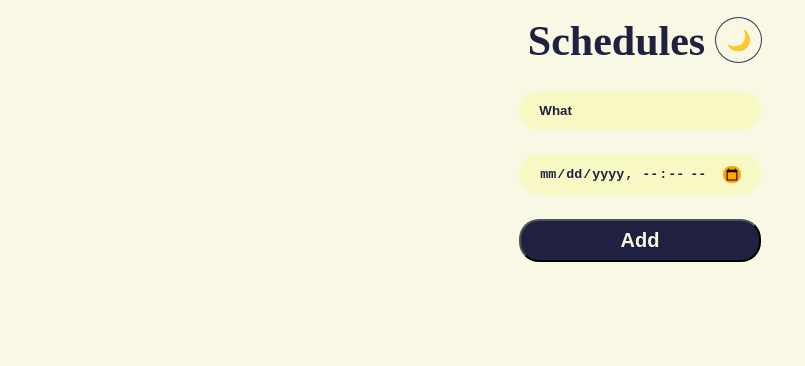
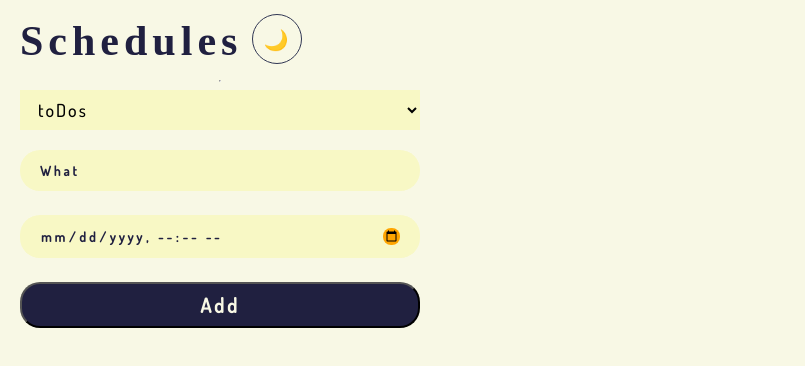
Before and after one commit to Cj-K-7/scheduler, a React (Create React App) app: page / in a window 1280 px wide. Shown: the top 366 px of the page, without its empty margins (0-805 px from the left). Built offline with nearby package versions, Linux system fonts and the light colour scheme.

Commit message:
refactoring- recoil selector: categories

```diff
--- a/src/atoms.ts
+++ b/src/atoms.ts
@@ -1,18 +1,39 @@
-import 'recoil';
-import { atom } from 'recoil';
+import "recoil";
+import { atom, selector } from "recoil";
+
+export enum Categories {
+    "ToDo"="ToDo",
+    "Doing"="Doing",
+    "Done"="Done"
+}
+
+export interface ISchedule {
+  id: number;
+  text: string;
+  time: string;
+  category: Categories;
+}
 
 export const isDarkAtom = atom({
-    key: "isDark",
-    default: false
-})
+  key: "isDark",
+  default: false,
+});
 
-interface ISchedule {
-    id: number;
-    text: string;
-    time: string;
-    category: "to_Do"|"Doing"|"Done"
-}
-export const scheduleList = atom<ISchedule[]>({
-    key: "schedule",
-    default: []
-})
+export const scheduleListAtom = atom<ISchedule[]>({
+  key: "scheduleList",
+  default: [],
+});
+
+export const categoryStateAtom = atom<Categories>({
+    key: "categoryState",
+    default: Categories.ToDo
+});
+
+export const schedulesSelector = selector({
+  key: "schedulesSelector",
+  get: ({ get }) => {
+    const schedules = get(scheduleListAtom);
+    const category = get(categoryStateAtom);
+    return schedules.filter(data=> data.category === category);
+  },
+}); // selector doesn't change state
--- a/src/components/Form.tsx
+++ b/src/components/Form.tsx
@@ -1,7 +1,7 @@
 import { useForm } from "react-hook-form";
-import { useSetRecoilState } from "recoil";
+import { useRecoilValue, useSetRecoilState } from "recoil";
 import styled from "styled-components";
-import { scheduleList } from "../atoms";
+import { categoryStateAtom, scheduleListAtom } from "../atoms";
 
 interface IForm {
   What: string;
@@ -9,10 +9,9 @@ interface IForm {
 }
 
 const FormBox = styled.form`
-  max-width: 1000px;
   display: flex;
   flex-direction: column;
-  margin : 20px 0px;
+  margin: 20px 0px;
   input {
     margin-bottom: 12px;
     padding: 12px 20px;
@@ -24,7 +23,7 @@ const What = styled.input.attrs({ type: "text" })`
   border-radius: 20px;
   color: ${(p) => p.theme.textColor};
   background-color: ${(p) => p.theme.bgColor2};
-  &::placeholder{
+  &::placeholder {
     color: ${(p) => p.theme.textColor};
   }
 `;
@@ -35,7 +34,7 @@ const When = styled.input.attrs({ type: "datetime-local" })`
   color: ${(p) => p.theme.textColor};
   background-color: ${(p) => p.theme.bgColor2};
   ::-webkit-calendar-picker-indicator {
-    border-radius : 8px;
+    border-radius: 8px;
     background-color: orange;
   }
 `;
@@ -51,46 +50,49 @@ const Btn = styled.button`
   }
 `;
 const Err = styled.span`
-    padding-left : 8px;
-    padding-bottom : 12px;
+  max-width: 100%;
+  padding-left: 8px;
+  padding-bottom: 12px;
   color: ${(p) => p.theme.highlightColor};
   font-size: 12px;
-    opacity : 0.5;
+  opacity: 0.5;
 `;
 
 function Form() {
-    const setSchedules = useSetRecoilState(scheduleList);
+  const setSchedules = useSetRecoilState(scheduleListAtom);
+  const category = useRecoilValue(categoryStateAtom);
+  const {
+    register, //해당 element 나 input 에 validation 규칙을 적용(훅 적용)
+    handleSubmit, //This function will receive the form data if form validation is successful.
+    formState: { errors }, //에러메세지를 가져와 사용 가능.
+    setValue, // name 으로 field 선택해서 그 field 의 value 를 바꿈.
+    setError, //에러 설정 함수(원하는 에러 조건 만들기)
+  } = useForm<IForm>();//hook Form 작성 <IForm>형태의 object 생성
 
-    const onValid =({What , When}: IForm) =>{
+  const onValid = ({ What, When }: IForm) => {
     if (What === "") {
       setError("What", {}, { shouldFocus: true });
     }
     setSchedules((prev) => [
-        { id: Date.now(), text: What, time: When, category: "to_Do" },
+      { id: Date.now(), text: What, time: When, category },
       ...prev,
     ]);
-      setValue("What", ""); //What 빈칸(default)으로 만들어줌.
-    }
-    const {
-        register,
-        handleSubmit,
-        formState: { errors },
-        setValue,
-        setError
-      } = useForm<IForm>();
+    setValue("What", ""); //What name 으로 선정된 input 의 값을 빈칸(default)으로 만들어줌.
+  }; // Validation 확인 함수
+
 
   return (
     <FormBox onSubmit={handleSubmit(onValid)}>
       <What
         {...register("What", {
-          required: " \"Wirte Task / meetings / Events / Anniversaries\" ",
+          required: ' "Nothing?" ',
         })}
         placeholder="What"
       />
       <Err>{errors?.What?.message}</Err>
       <When
         {...register("When", {
-          required: " \"We need date/time \" ",
+          required: ' "We need date/time " ',
         })}
       />
       <Err>{errors?.When?.message}</Err>
@@ -99,4 +101,4 @@ function Form() {
   );
 }
 
-export default Form
+export default Form;
--- a/src/components/List.tsx
+++ b/src/components/List.tsx
@@ -1,44 +1,83 @@
-import { useRecoilValue } from "recoil";
+import React from "react";
+import { useSetRecoilState } from "recoil";
 import styled from "styled-components";
-import { scheduleList } from "../atoms";
+import { Categories, ISchedule, scheduleListAtom } from "../atoms";
 
-const Schedule_ul = styled.ul`
+const Schedule = styled.li`
+  padding: 8px 12px;
   background-color: ${(p) => p.theme.bgColor1};
-  margin-top: 18px;
+  margin-bottom: 16px;
   div {
-    padding : 8px 12px;
     display: flex;
     align-items: center;
     justify-content: space-between;
   }
 `;
 
-const What = styled.div`
-    padding : 8px;
+const What = styled.input`
+  background: inherit;
+  border: none;
+  font-size: 18px;
+  padding: 8px;
+  color: ${(p) => p.theme.highlightColor};
 `;
 const When = styled.div`
-    padding : 8px;
+  padding: 8px;
 `;
 const Btn = styled.button`
-    margin-left:20px;
-    padding : 8px;
+  margin-left: 20px;
+  padding: 8px;
+  border: none;
 `;
 
-function List() {
-    const schedules= useRecoilValue(scheduleList);
+function List({ id, text, time, category }: ISchedule) {
+  const setState = useSetRecoilState(scheduleListAtom);
+  const onChange = (event: React.FormEvent<HTMLInputElement>) => {
+    const {
+      currentTarget: { value },
+    } = event;
+    text=value;
+  }
+  const onClick = (event: React.MouseEvent<HTMLButtonElement>) => {
+    const {
+      currentTarget: { name },
+    } = event;
+    setState((pre) => {
+      const index = pre.findIndex((list) => list.id === id);
+      const newList = [...pre];
+      const newState = {
+        id,
+        text,
+        time,
+        category: name as ISchedule["category"],
+      };
+      newList.splice(index, 1, newState);
+      return newList;
+    });
+  };
   return (
-    <Schedule_ul>
-      {schedules.map((s) => (
-        <li key={s.id}>
-          <div>
-            <What>{s.text}</What>
-            <When>{s.time}</When>
-            <Btn>{s.category}</Btn>
-          </div>
-        </li>
-      ))}
-    </Schedule_ul>
+    <Schedule key={id}>
+      <What defaultValue={text} onChange={onChange}/>
+      <div>
+        <When>{time}</When>
+        {category !== Categories.ToDo && (
+          <Btn name={Categories.ToDo} onClick={onClick}>
+            to_Do
+          </Btn>
+        )}
+        {category !== Categories.Doing && (
+          <Btn name={Categories.Doing} onClick={onClick}>
+            Doing
+          </Btn>
+        )}
+        {category !== Categories.Done && (
+          <Btn name={Categories.Done} onClick={onClick}>
+            Done
+          </Btn>
+        )}
+      </div>
+    </Schedule>
   );
 }
 
-export default List
+export default List;
--- a/src/components/Schedular.tsx
+++ b/src/components/Schedular.tsx
@@ -1,47 +1,68 @@
-import { useRecoilState } from "recoil";
+import { useRecoilState, useRecoilValue } from "recoil";
 import styled from "styled-components";
-import { isDarkAtom } from "../atoms";
+import { Categories, categoryStateAtom, isDarkAtom, schedulesSelector } from "../atoms";
 import Form from "./Form";
 import List from "./List";
+import "../styles/font.css";
+import React from "react";
 
-
-
-interface TitleProps{
+interface TitleProps {
   isDark: boolean;
 }
 
 const Container = styled.div`
-  max-width: 100vw;
-  display:flex;
-  flex-direction:column;
-  align-items : center;
+  max-width: 400px;
+  display: flex;
+  flex-direction: column;
   justify-content: center;
   margin: 20px;
+  h2 {
+    font-size: 20px;
+  }
 `;
 const Title = styled.h1<TitleProps>`
-  font-size : 42px;
-  button{
-    position : relative;
-    bottom : 8px;
-    left : 10px;
-    padding : 10px;
-    border : 1px solid ${p => p.isDark ? "#F8F8E5": "#303653"};
+  font-size: 42px;
+  button {
+    width: 50px;
+    height: 50px;
+    position: relative;
+    bottom: 8px;
+    left: 10px;
+    padding: 10px;
+    border: 1px solid ${(p) => (p.isDark ? "#F8F8E5" : "#303653")};
     border-radius: 50%;
-    font-size : 20px;
-    background-color : transparent;
-    transition : 0.2s;
+    font-size: 20px;
+    background-color: transparent;
+    transition: 0.2s;
     &:hover {
-      background-color : ${p => p.isDark ? "#F8F8E5": "#303653"};
-      box-shadow : 2px 2px 3px rgba(0,0,0,0.6);
+      background-color: ${(p) => (p.isDark ? "#F8F8E5" : "#303653")};
+      box-shadow: 2px 2px 3px rgba(0, 0, 0, 0.6);
     }
   }
 `;
-
+const CategorySelect = styled.select`
+  border: none;
+  justify-self: flex-start;
+  font-size : 18px;
+  background-color: ${p=>p.theme.bgColor2};
+  padding: 8px 14px;
+  letter-spacing : 2px;
+  &:focus{
+    outline:none;
+  }
+`;
+const ScheduleUl = styled.ul`
+  margin-top: 18px;
+`;
 
 function Schedular() {
   const [isDark, setIsDark] = useRecoilState(isDarkAtom);
-
-
+  const [category, setCategory] = useRecoilState(categoryStateAtom);
+  const schedules = useRecoilValue(schedulesSelector);
+  console.log(schedules);
+  const onInput = (event: React.FormEvent<HTMLSelectElement>) => {
+    setCategory(event.currentTarget.value as any);
+  };
   return (
     <Container>
       <Title isDark={isDark}>
@@ -50,8 +71,18 @@ function Schedular() {
           {isDark ? "☀️" : "🌙"}
         </button>
       </Title>
-      <Form/>
-      <List/>
+      <hr />
+      <CategorySelect value={category} onInput={onInput}>
+        <option value={Categories.ToDo}>toDos</option>
+        <option value={Categories.Doing}>On it</option>
+        <option value={Categories.Done}>Done</option>
+      </CategorySelect>
+      <Form />
+      <ScheduleUl>
+        {schedules?.map((data) => (
+          <List {...data} />
+        ))}
+      </ScheduleUl>
     </Container>
   );
 }
--- /dev/null
+++ b/src/styles/font.css
@@ -0,0 +1,4 @@
+@import url('https://fonts.googleapis.com/css2?family=Dosis:wght@500&display=swap');
+
+body{font-family: 'Dosis', sans-serif;}
+*{font-family: 'Dosis', sans-serif;}
--- a/src/styles/globalStyle.ts
+++ b/src/styles/globalStyle.ts
@@ -31,6 +31,7 @@ body {
 	font-weight : 600;
 	color: ${p=> p.theme.textColor};
 	background-color: ${p=> p.theme.bgColor};
+	letter-spacing : 5px;
 }
 ol, ul {
 	list-style: none;
@@ -46,4 +47,8 @@ q:before, q:after {
 table {
 	border-collapse: collapse;
 	border-spacing: 0;
-}`;
+}
+input, button {
+	letter-spacing : 3px;
+}
+`;
--- a/src/styles/theme.ts
+++ b/src/styles/theme.ts
@@ -3,7 +3,7 @@ import { DefaultTheme } from "styled-components";
 export const darkTheme : DefaultTheme ={
     textColor : "#FFFFBB",
     hoverColor : "#90BBBB",
-    highlightColor : "#FF8800",
+    highlightColor : "#FF80BB",
     bgColor : "#303053",
     bgColor1 : "#454555",
     bgColor2 : "#353565"
@@ -11,7 +11,7 @@ export const darkTheme : DefaultTheme ={
 export const lightTheme : DefaultTheme ={
     textColor : "#202040",
     hoverColor : "#2080A0",
-    highlightColor : "#FF0088",
+    highlightColor : "#DD3520",
     bgColor : "#F8F8E5",
     bgColor1 : "#E0E0E5",
     bgColor2 : "#F8F8C5"
```
Also changed, not shown: 1 other file (tests, documents, lock files or other folders). Lines whose indentation alone changed are shown as unchanged.
